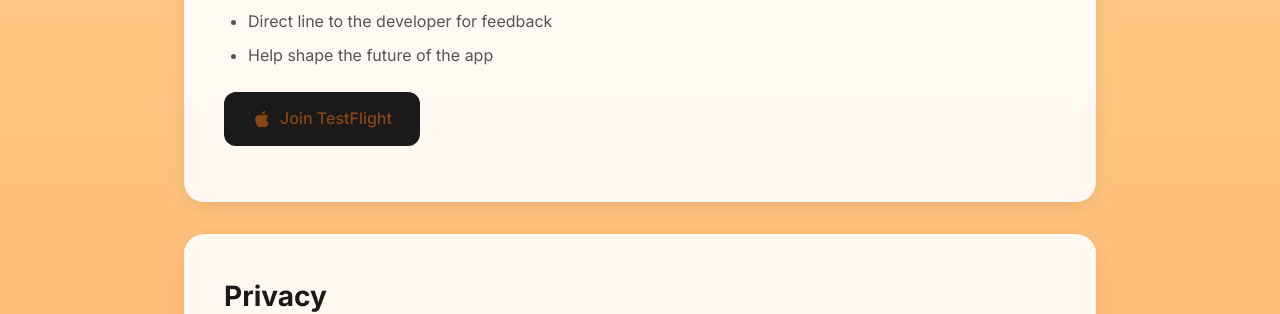
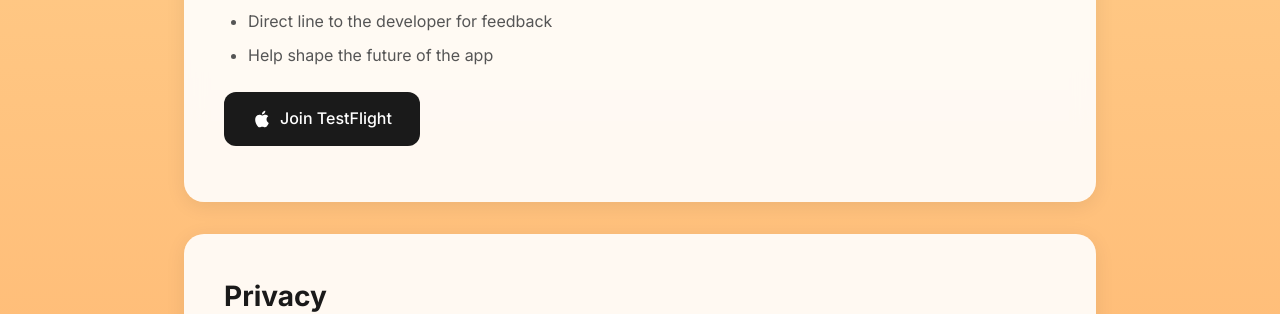
Before and after one commit to timsearle/timsearle.github.io, a Jekyll site: the page built from govision.md, in a window 1280 px wide. Shown: the part 1148-1462 px from the top of the page. Built offline with Jekyll 4.4.1, drawn with Linux system fonts in a browser that asks for light colours.

Commit message:
fix: Join TestFlight button styling consistency (#268)

```diff
--- a/_layouts/landing.html
+++ b/_layouts/landing.html
@@ -110,7 +110,7 @@
 
     .btn-primary {
       background: var(--stone-black);
-      color: white;
+      color: white !important;
     }
 
     .btn-primary:hover {
@@ -304,16 +304,17 @@
         color: #FFD4A8;
       }
 
+      .btn-primary {
+        background: var(--stone-black);
+        color: white !important;
+      }
+
       .landing-footer a {
         color: #E0E0E0;
       }
 
       .landing-footer a:hover {
         color: #FFFFFF;
-      }
-
-      .btn-primary {
-        color: white;
       }
 
       .btn-secondary {
```
